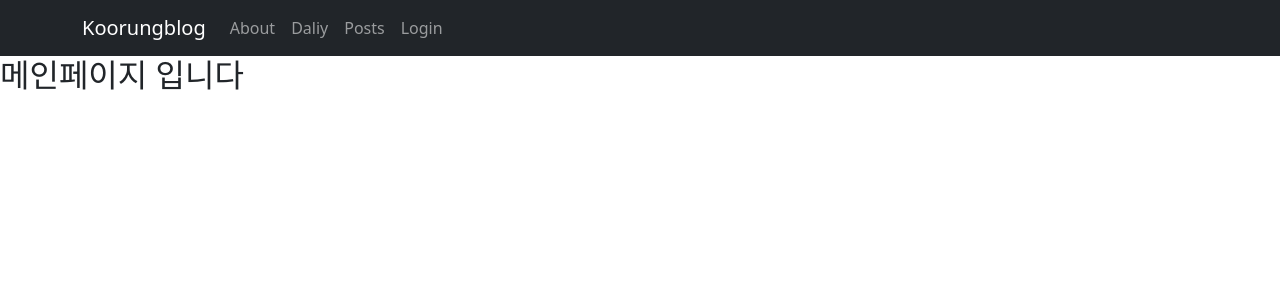
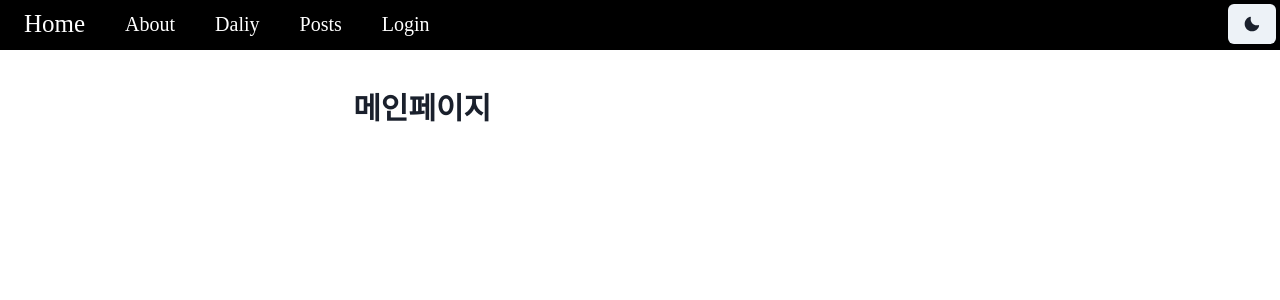
Before and after one commit to KoorunG/koorungblog, a React (Create React App) app in the folder front/: page /main in a window 1280 px wide. Shown: the top 300 px of the page. Built offline with nearby package versions, Linux system fonts and the light colour scheme.

Commit message:
fix : 프론트 react-bootstrap -> @charkra-ui 로 변경

```diff
--- a/front/src/App.tsx
+++ b/front/src/App.tsx
@@ -1,9 +1,12 @@
+import { ChakraProvider } from '@chakra-ui/react';
 import './App.css';
 import AppRouter from './router/AppRouter';
 
 const App : React.FC = () => {
   return (
-    <AppRouter/>
+    <ChakraProvider>
+      <AppRouter/>
+    </ChakraProvider>
   );
 }
 
--- a/front/src/components/CustomModal.tsx
+++ b/front/src/components/CustomModal.tsx
@@ -1,5 +1,4 @@
-import React from 'react'
-import { Button, Modal } from 'react-bootstrap'
+// import { Button, Modal } from 'react-bootstrap';
 
 interface IControlModal {
   modalTitle? : string;
@@ -11,7 +10,7 @@ interface IControlModal {
 const CustomModal = ({modalTitle='디폴트타이틀', modalBody='디폴트바디', showModal, handleClose} : IControlModal) => {
   return (
     <>
-      <Modal show={showModal} onHide={handleClose}>
+      {/* <Modal show={showModal} onHide={handleClose}>
         <Modal.Header closeButton>
           <Modal.Title>{modalTitle}</Modal.Title>
         </Modal.Header>
@@ -24,7 +23,7 @@ const CustomModal = ({modalTitle='디폴트타이틀', modalBody='디폴트바
             확인
           </Button>
         </Modal.Footer>
-      </Modal>
+      </Modal> */}
     </>
   )
 }
--- a/front/src/components/Navigator.tsx
+++ b/front/src/components/Navigator.tsx
@@ -1,22 +1,53 @@
-import { Nav, Navbar } from 'react-bootstrap'
-import Container from 'react-bootstrap/Container'
+// import { Nav, Navbar } from 'react-bootstrap'
+// import Container from 'react-bootstrap/Container'
+
+import { MoonIcon } from "@chakra-ui/icons";
+import {
+  Box,
+  Button,
+  Flex,
+  Link,
+  Spacer,
+  useColorMode
+} from "@chakra-ui/react";
 
 const Navigator = () => {
   return (
     <>
-        <Navbar bg="dark" variant="dark">
-        <Container>
-          <Navbar.Brand href="/">Koorungblog</Navbar.Brand>
-          <Nav className="me-auto">
-            <Nav.Link href="/about">About</Nav.Link>
-            <Nav.Link href="/daliy">Daliy</Nav.Link>
-            <Nav.Link href="/posts">Posts</Nav.Link>
-            <Nav.Link href="/login">Login</Nav.Link>
-          </Nav>
-        </Container>
-      </Navbar>
+      <Box mb={10} bg={"black"} height={50} fontFamily={"serif"} p={1}>
+        <Flex minWidth={"max-content"} alignItems={"center"} gap={10}>
+          <Link href="/" color="white" ml={5} fontSize={25}>
+            Home
+          </Link>
+          <Link href="/about" color="white" fontSize={20}>
+            About
+          </Link>
+          <Link href="/daliy" color="white" fontSize={20}>
+            Daliy
+          </Link>
+          <Link href="/posts" color="white" fontSize={20}>
+            Posts
+          </Link>
+          <Link href="/login" color="white" fontSize={20}>
+            Login
+          </Link>
+          <Spacer />
+          <DarkMode />
+        </Flex>
+      </Box>
     </>
-  )
+  );
+};
+
+function DarkMode() {
+  const { toggleColorMode } = useColorMode();
+  return (
+    <header>
+      <Button onClick={toggleColorMode}>
+        <MoonIcon />
+      </Button>
+    </header>
+  );
 }
 
-export default Navigator
+export default Navigator;
--- a/front/src/index.tsx
+++ b/front/src/index.tsx
@@ -1,10 +1,8 @@
 import React from 'react';
 import ReactDOM from 'react-dom/client';
+import App from './App';
 import './index.css';
-import App from './App';
 import reportWebVitals from './reportWebVitals';
-import 'bootstrap/dist/css/bootstrap.min.css';
-
 
 const root = ReactDOM.createRoot(
   document.getElementById('root') as HTMLElement
@@ -15,6 +13,7 @@ root.render(
   </React.StrictMode>
 );
 
+
 // If you want to start measuring performance in your app, pass a function
 // to log results (for example: reportWebVitals(console.log))
 // or send to an analytics endpoint. Learn more: https://bit.ly/CRA-vitals
--- a/front/src/router/Login.tsx
+++ b/front/src/router/Login.tsx
@@ -1,6 +1,7 @@
+import { Button, Container, Heading, Input, InputGroup, InputRightElement } from "@chakra-ui/react";
 import axios from "axios";
+import React from "react";
 import { useState } from "react";
-import { Button, Container } from "react-bootstrap";
 import { useNavigate } from "react-router-dom";
 import CustomModal from "../components/CustomModal";
 
@@ -21,11 +22,11 @@ const Login = () => {
   return (
     <>
       <Container>
-        <h3 className="p-3">Login</h3>
+        <Heading as={'h3'} size={'lg'}>로그인</Heading>
         <br />
         <form onSubmit={loginFunc}>
-          ID : <input type={"text"}></input> <br />
-          PW : <input type={"password"}></input>
+          ID : <Input placeholder='Enter your Id' />
+          PW : <PasswordInput/>
         </form>
 
           <Button onClick={() => {
@@ -45,4 +46,25 @@ const Login = () => {
 };
 
 
+function PasswordInput() {
+  const [show, setShow] = React.useState(false)
+  const handleClick = () => setShow(!show)
+
+  return (
+    <InputGroup size='md'>
+      <Input
+        pr='4.5rem'
+        type={show ? 'text' : 'password'}
+        placeholder='Enter password'
+      />
+      <InputRightElement width='4.5rem'>
+        <Button h='1.75rem' size='sm' onClick={handleClick}>
+          {show ? 'Hide' : 'Show'}
+        </Button>
+      </InputRightElement>
+    </InputGroup>
+  )
+}
+
+
 export default Login;
--- a/front/src/router/Main.tsx
+++ b/front/src/router/Main.tsx
@@ -1,9 +1,13 @@
+import { Container, Heading } from "@chakra-ui/react";
+
 const Main = () => {
-    return (
-        <>
-        <h2>메인페이지 입니다</h2>
-        </>
-    )
-}
+  return (
+    <>
+      <Container>
+        <Heading as={'h3'} size={'lg'}>메인페이지</Heading>
+      </Container>
+    </>
+  );
+};
 
 export default Main;
--- a/front/src/router/PostCreateForm.tsx
+++ b/front/src/router/PostCreateForm.tsx
@@ -1,12 +1,12 @@
+import { Container, Flex, Heading, Input, Textarea } from "@chakra-ui/react";
 import axios from "axios";
 import { useState } from "react";
-import { Button, Form } from "react-bootstrap";
+import { Button, Box } from "@chakra-ui/react";
 import { useNavigate } from "react-router-dom";
 
 const baseUrl = "http://localhost:8080";
 
 export const PostCreateForm = () => {
-
   interface IPostCreateForm {
     title: string;
     contents: string;
@@ -19,7 +19,7 @@ export const PostCreateForm = () => {
       .post(baseUrl + "/posts", postForm)
       .then(() => {
         alert("글을 저장했습니다.");
-        navigate('/posts');
+        navigate("/posts");
       })
       .catch((reason) => {
         const data = reason.response.data;
@@ -52,45 +52,39 @@ export const PostCreateForm = () => {
 
   return (
     <>
-      <h1>글 등록</h1>
-      <br />
-      <br />
-
-      <Form>
-        <Form.Group className="mb-3" controlId="formBasicEmail">
-          <Form.Label>제목</Form.Label>
-          <Form.Control
-            type="text"
-            placeholder="글제목을 입력하세요"
+      <Container>
+        <Flex gap={100}>
+          <Box>
+            <Heading as={"h1"} size={"lg"}>
+              글 등록
+            </Heading>
+            <Input
+              placeholder="제목을 입력하세요"
               onChange={(e) => {
                 changeTitle(e.currentTarget.value);
               }}
             />
-        </Form.Group>
-
-        <Form.Label>내용</Form.Label>
-        <Form.Control
-          as="textarea"
-          placeholder="글내용을 입력하세요"
-          style={{ height: "100px" }}
+            <Textarea
+              placeholder="내용을 입력하세요"
               onChange={(e) => {
                 changeContents(e.currentTarget.value);
               }}
             />
 
             <Button
-          variant="primary"
-          type="button"
+              bg={"green.500"}
+              color={"white"}
               onClick={() => {
                 const confirmed = window.confirm("글을 저장하시겠습니까?");
                 if (confirmed) {
                   postSubmit(form);
                 }
-          }}
-        >
+              }}>
               전송
             </Button>
-      </Form>
+          </Box>
+        </Flex>
+      </Container>
     </>
   );
 };
--- a/front/src/router/PostForm.tsx
+++ b/front/src/router/PostForm.tsx
@@ -1,4 +1,3 @@
-import React from 'react'
 import { Link } from 'react-router-dom'
 
 const PostForm = () => {
--- a/front/src/router/PostList.tsx
+++ b/front/src/router/PostList.tsx
@@ -1,7 +1,14 @@
 import axios from "axios";
-import React, { Dispatch, SetStateAction, useEffect, useState } from "react";
-import { Button, Modal } from "react-bootstrap";
-import { Link, NavigateFunction, useNavigate, useNavigation } from "react-router-dom";
+import React, { useEffect, useState } from "react";
+import {
+  Box,
+  Button,
+  Container,
+  Heading,
+  SimpleGrid,
+  Text,
+} from "@chakra-ui/react";
+import { Link, NavigateFunction, useNavigate } from "react-router-dom";
 
 const baseUrl = "http://localhost:8080";
 
@@ -16,7 +23,7 @@ interface IPost {
 interface IPostProps {
   post: IPost;
   index: number;
-  navigate : NavigateFunction;
+  navigate: NavigateFunction;
 }
 
 const promiseGetPosts = (
@@ -41,49 +48,67 @@ const PostList = () => {
   const navigate = useNavigate();
 
   return (
-    <div>
+    <>
+      <Container>
+        <SimpleGrid column={3} spacing={10}>
           {posts.map((post: IPost, index: number) => {
             return (
-          <Post post={post} index={index} navigate={navigate} key={post.id} />
+              <Post
+                post={post}
+                index={index}
+                navigate={navigate}
+                key={post.id}
+              />
             ); // key값으로 Post의 식별자 사용
           })}
           <br />
           <br />
+        </SimpleGrid>
         <Link to="/articleCreate">
-        <Button variant="dark">글 등록</Button>
+          <Button size="md" bg={"green.500"} color={"white"}>
+            글 등록
+          </Button>
         </Link>
         <br />
         <br />
-      <Button onClick={() => {}}>글 가져오기</Button>
-    </div>
+        <Button bg={"teal.500"} color={"white"} onClick={() => {}}>
+          글 가져오기
+        </Button>
+      </Container>
+    </>
   );
 };
 
 const Post: React.FC<IPostProps> = ({ post, index, navigate }): JSX.Element => {
   return (
     <>
-      <h3>{index + 1}번째 글</h3>
-      <b>제목 : {post.title}</b>
-      <br />
-      <b>내용 : {post.contents}</b>
-      <br />
-      <b>등록일 : {post.createdDate}</b>
-      <br />
-      <b>수정일 : {post.lastModifiedDate}</b>
-      <br />
-      <br />
+      <Box
+        mb={7}
+        border={"1px"}
+        borderWidth={1}
+        borderRadius={10}
+        boxShadow={"lg"}>
+        <Heading as="h3" size="lg" mb={5}>
+          {index + 1}번째 글
+        </Heading>
+        <Text as={"b"}>제목 : {post.title}</Text>
+        <Text>내용 : {post.contents}</Text>
+        <Text>등록일 : {post.createdDate}</Text>
+        <Text>수정일 : {post.lastModifiedDate}</Text>
         <Button
           onClick={() => {
             const isDel = window.confirm("글을 삭제하시겠습니까?");
             if (isDel) {
               promiseDelPost(post.id);
               window.alert("글이 삭제되었습니다.");
-            navigate(0);  // 새로고침
+              navigate(0); // 새로고침
             }
           }}
-        variant="danger">
+          bg={"red.500"}
+          color={"white"}>
           삭제
         </Button>
+      </Box>
     </>
   );
 };
```
Also changed, not shown: front/package.json (+5 -4 lines), 2 other files (tests, documents, lock files or other folders). Lines whose indentation alone changed are shown as unchanged.
